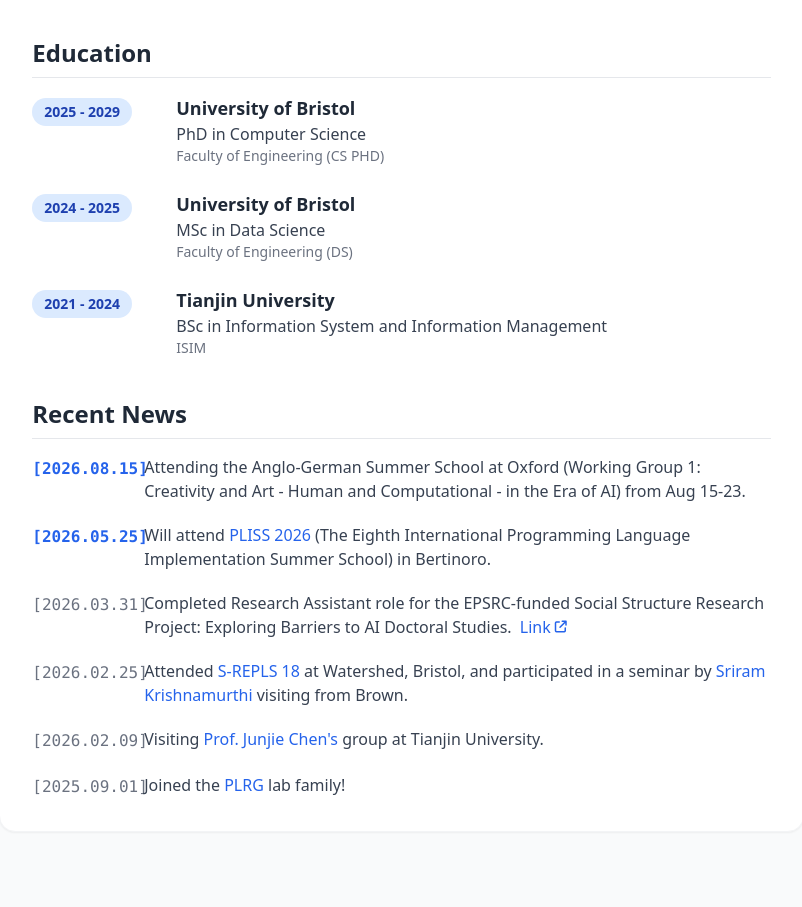
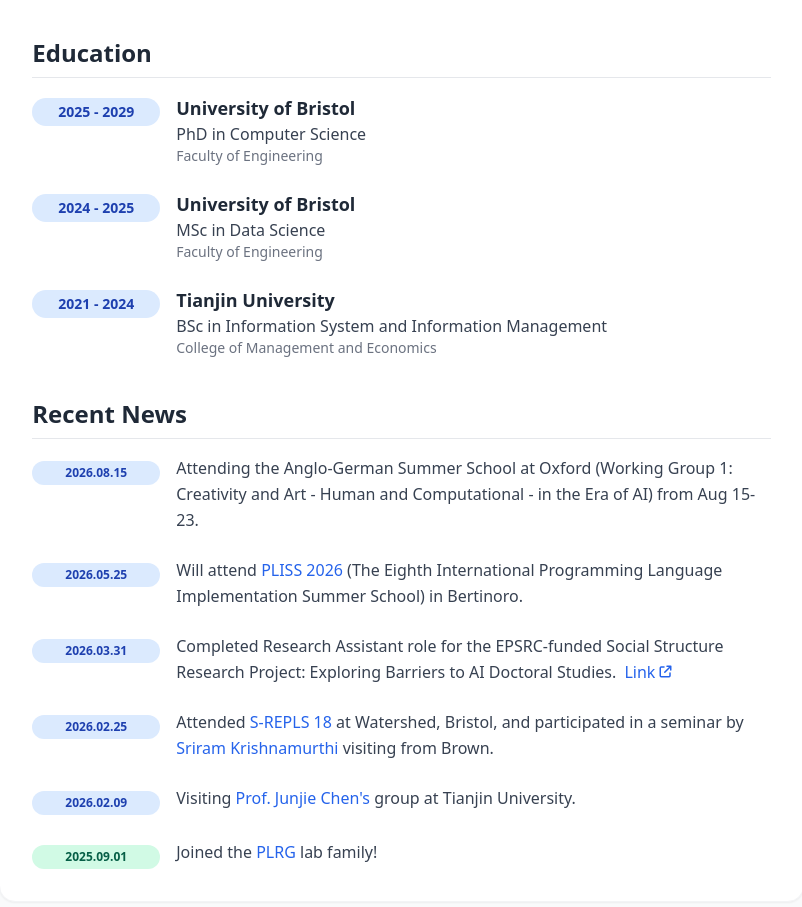
Before and after one commit to WeilinHe00619/weilinhe, a plain HTML site: page index.html in a window 1280 px wide. Shown: the part 611-1518 px from the top of the page, without its empty margins (396-1198 px from the left). Before the commit the page ends 1491 px from the top, so only its background shows below. Drawn offline with nearby package versions, Linux system fonts and the light colour scheme.

Commit message:
Update index.html

```diff
--- a/index.html
+++ b/index.html
@@ -96,34 +96,37 @@
                 <section>
                     <h2 class="text-2xl font-bold text-gray-800 mb-4 pb-2 border-b">Education</h2>
                     <div class="space-y-6">
+                        <!-- PhD Entry -->
                         <div class="flex flex-col md:flex-row md:items-start gap-4">
                             <div class="md:w-32 flex-shrink-0 pt-1">
-                                <span class="inline-block px-3 py-1 bg-blue-100 text-blue-800 text-sm font-semibold rounded-full">2025 - 2029</span>
+                                <span class="inline-block px-3 py-1 bg-blue-100 text-blue-800 text-sm font-semibold rounded-full w-full text-center">2025 - 2029</span>
                             </div>
                             <div>
                                 <h3 class="text-lg font-bold text-gray-800">University of Bristol</h3>
                                 <p class="text-gray-700 font-medium">PhD in Computer Science</p>
-                                <p class="text-gray-500 text-sm">Faculty of Engineering (CS PHD)</p>
+                                <p class="text-gray-500 text-sm">Faculty of Engineering</p>
                             </div>
                         </div>
+                        <!-- MSc Entry -->
                         <div class="flex flex-col md:flex-row md:items-start gap-4">
                             <div class="md:w-32 flex-shrink-0 pt-1">
-                                <span class="inline-block px-3 py-1 bg-blue-100 text-blue-800 text-sm font-semibold rounded-full">2024 - 2025</span>
+                                <span class="inline-block px-3 py-1 bg-blue-100 text-blue-800 text-sm font-semibold rounded-full w-full text-center">2024 - 2025</span>
                             </div>
                             <div>
                                 <h3 class="text-lg font-bold text-gray-800">University of Bristol</h3>
                                 <p class="text-gray-700 font-medium">MSc in Data Science</p>
-                                <p class="text-gray-500 text-sm">Faculty of Engineering (DS)</p>
+                                <p class="text-gray-500 text-sm">Faculty of Engineering</p>
                             </div>
                         </div>
+                        <!-- BSc Entry -->
                         <div class="flex flex-col md:flex-row md:items-start gap-4">
                             <div class="md:w-32 flex-shrink-0 pt-1">
-                                <span class="inline-block px-3 py-1 bg-blue-100 text-blue-800 text-sm font-semibold rounded-full">2021 - 2024</span>
+                                <span class="inline-block px-3 py-1 bg-blue-100 text-blue-800 text-sm font-semibold rounded-full w-full text-center">2021 - 2024</span>
                             </div>
                             <div>
                                 <h3 class="text-lg font-bold text-gray-800">Tianjin University</h3>
                                 <p class="text-gray-700 font-medium">BSc in Information System and Information Management</p>
-                                <p class="text-gray-500 text-sm">ISIM</p>
+                                <p class="text-gray-500 text-sm">College of Management and Economics</p>
                             </div>
                         </div>
                     </div>
@@ -132,35 +135,57 @@
                 <!-- News Section -->
                 <section>
                     <h2 class="text-2xl font-bold text-gray-800 mb-4 pb-2 border-b">Recent News</h2>
-                    <ul class="space-y-5">
-                        <!-- 合并所有新闻，修复重叠问题 -->
-                        <li class="flex items-start">
-                            <span class="w-28 flex-shrink-0 font-mono text-blue-600 font-semibold pt-0.5">[2026.08.15]</span>
-                            <span class="text-gray-700">Attending the Anglo-German Summer School at Oxford (Working Group 1: Creativity and Art - Human and Computational - in the Era of AI) from Aug 15-23.</span>
-                        </li>
-                        <li class="flex items-start">
-                            <span class="w-28 flex-shrink-0 font-mono text-blue-600 font-semibold pt-0.5">[2026.05.25]</span>
-                            <span class="text-gray-700">Will attend <a href="https://pliss.org/2026/" target="_blank" class="text-blue-600 hover:underline font-medium">PLISS 2026</a> (The Eighth International Programming Language Implementation Summer School) in Bertinoro.</span>
-                        </li>
-                        <li class="flex items-start">
-                            <span class="w-28 flex-shrink-0 font-mono text-gray-500 pt-0.5">[2026.03.31]</span>
-                            <span class="text-gray-700">Completed Research Assistant role for the EPSRC-funded Social Structure Research Project: Exploring Barriers to AI Doctoral Studies.
+                    <div class="space-y-6">
+                        <div class="flex flex-col md:flex-row md:items-start gap-4">
+                            <div class="md:w-32 flex-shrink-0 pt-1">
+                                <span class="inline-block px-3 py-1 bg-blue-100 text-blue-800 text-xs font-bold rounded-full w-full text-center">2026.08.15</span>
+                            </div>
+                            <div class="text-gray-700 leading-relaxed">
+                                Attending the Anglo-German Summer School at Oxford (Working Group 1: Creativity and Art - Human and Computational - in the Era of AI) from Aug 15-23.
+                            </div>
+                        </div>
+                        <div class="flex flex-col md:flex-row md:items-start gap-4">
+                            <div class="md:w-32 flex-shrink-0 pt-1">
+                                <span class="inline-block px-3 py-1 bg-blue-100 text-blue-800 text-xs font-bold rounded-full w-full text-center">2026.05.25</span>
+                            </div>
+                            <div class="text-gray-700 leading-relaxed">
+                                Will attend <a href="https://pliss.org/2026/" target="_blank" class="text-blue-600 hover:underline font-medium">PLISS 2026</a> (The Eighth International Programming Language Implementation Summer School) in Bertinoro.
+                            </div>
+                        </div>
+                        <div class="flex flex-col md:flex-row md:items-start gap-4">
+                            <div class="md:w-32 flex-shrink-0 pt-1">
+                                <span class="inline-block px-3 py-1 bg-blue-100 text-blue-800 text-xs font-bold rounded-full w-full text-center">2026.03.31</span>
+                            </div>
+                            <div class="text-gray-700 leading-relaxed">
+                                Completed Research Assistant role for the EPSRC-funded Social Structure Research Project: Exploring Barriers to AI Doctoral Studies.
                                 <a href="https://uob-aibarriers-project.github.io/epsrc-barriers-to-ai/index.html" target="_blank" class="text-blue-600 hover:underline inline-flex items-center ml-1">Link <i class="fa-solid fa-arrow-up-right-from-square ml-1 text-xs"></i></a>
-                            </span>
-                        </li>
-                        <li class="flex items-start">
-                            <span class="w-28 flex-shrink-0 font-mono text-gray-500 pt-0.5">[2026.02.25]</span>
-                            <span class="text-gray-700">Attended <a href="https://plrg-bristol.github.io/SREPLS18/" target="_blank" class="text-blue-600 hover:underline font-medium">S-REPLS 18</a> at Watershed, Bristol, and participated in a seminar by <a href="https://cs.brown.edu/people/sk/" target="_blank" class="text-blue-600 hover:underline font-medium">Sriram Krishnamurthi</a> visiting from Brown.</span>
-                        </li>
-                        <li class="flex items-start">
-                            <span class="w-28 flex-shrink-0 font-mono text-gray-500 pt-0.5">[2026.02.09]</span>
-                            <span class="text-gray-700">Visiting <a href="https://sites.google.com/site/junjiechen08/" target="_blank" class="text-blue-600 hover:underline font-medium">Prof. Junjie Chen's</a> group at Tianjin University.</span>
-                        </li>
-                        <li class="flex items-start">
-                            <span class="w-28 flex-shrink-0 font-mono text-gray-500 pt-0.5">[2025.09.01]</span>
-                            <span class="text-gray-700">Joined the <a href="https://plrg-bristol.github.io/" target="_blank" class="text-blue-600 hover:underline font-medium">PLRG</a> lab family!</span>
-                        </li>
-                    </ul>
+                            </div>
+                        </div>
+                        <div class="flex flex-col md:flex-row md:items-start gap-4">
+                            <div class="md:w-32 flex-shrink-0 pt-1">
+                                <span class="inline-block px-3 py-1 bg-blue-100 text-blue-800 text-xs font-bold rounded-full w-full text-center">2026.02.25</span>
+                            </div>
+                            <div class="text-gray-700 leading-relaxed">
+                                Attended <a href="https://plrg-bristol.github.io/SREPLS18/" target="_blank" class="text-blue-600 hover:underline font-medium">S-REPLS 18</a> at Watershed, Bristol, and participated in a seminar by <a href="https://cs.brown.edu/people/sk/" target="_blank" class="text-blue-600 hover:underline font-medium">Sriram Krishnamurthi</a> visiting from Brown.
+                            </div>
+                        </div>
+                        <div class="flex flex-col md:flex-row md:items-start gap-4">
+                            <div class="md:w-32 flex-shrink-0 pt-1">
+                                <span class="inline-block px-3 py-1 bg-blue-100 text-blue-800 text-xs font-bold rounded-full w-full text-center">2026.02.09</span>
+                            </div>
+                            <div class="text-gray-700 leading-relaxed">
+                                Visiting <a href="https://sites.google.com/site/junjiechen08/" target="_blank" class="text-blue-600 hover:underline font-medium">Prof. Junjie Chen's</a> group at Tianjin University.
+                            </div>
+                        </div>
+                        <div class="flex flex-col md:flex-row md:items-start gap-4">
+                            <div class="md:w-32 flex-shrink-0 pt-1">
+                                <span class="inline-block px-3 py-1 bg-emerald-100 text-emerald-800 text-xs font-bold rounded-full w-full text-center">2025.09.01</span>
+                            </div>
+                            <div class="text-gray-700 leading-relaxed">
+                                Joined the <a href="https://plrg-bristol.github.io/" target="_blank" class="text-blue-600 hover:underline font-medium">PLRG</a> lab family!
+                            </div>
+                        </div>
+                    </div>
                 </section>
             </div>
         </main>
```
